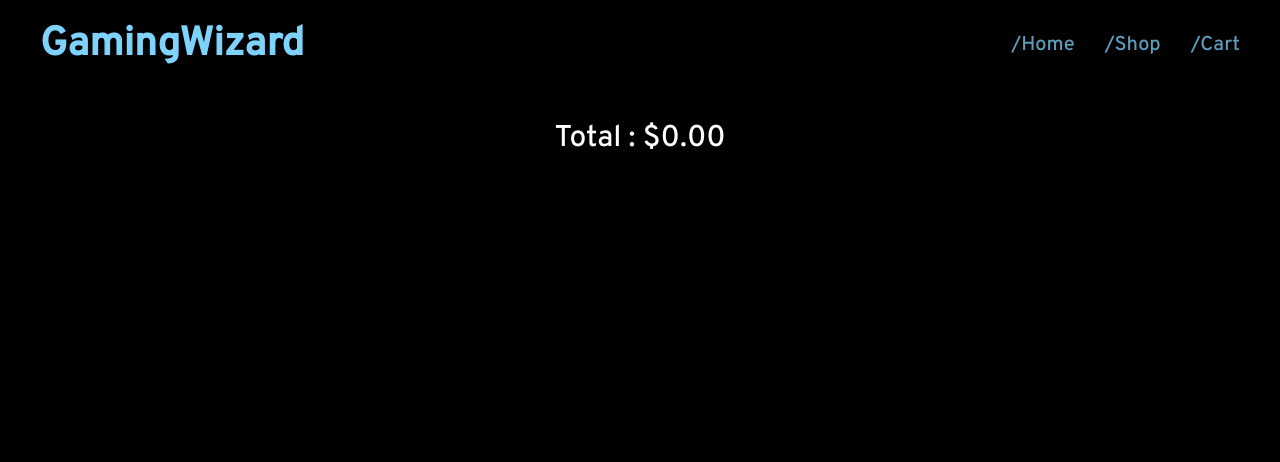
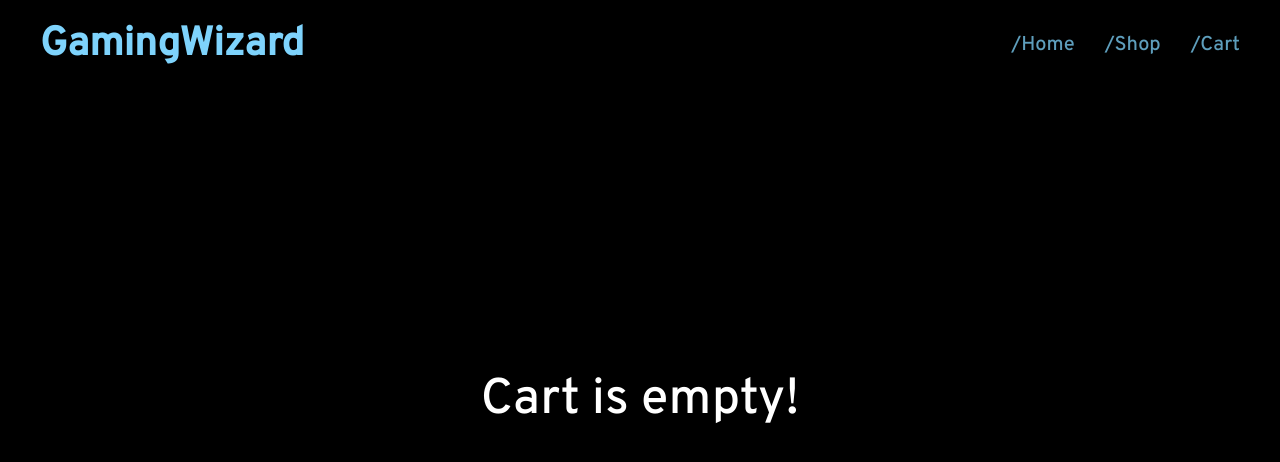
Before and after one commit to wyhong3103/shopping-cart, a React (Create React App) app: page /cart in a window 1280 px wide. Shown: the top 462 px of the page. Built offline with nearby package versions, Linux system fonts and the light colour scheme.

Commit message:
Change not found component to a message component

```diff
--- a/src/App.js
+++ b/src/App.js
@@ -5,7 +5,7 @@ import Cart from './components/Cart';
 import Home from './components/Home';
 import Product from './components/Product';
 import Shop from './components/Shop';
-import NotFound from './components/NotFound';
+import Message from './components/Message';
 import './styles/General.css';
 
 
@@ -189,7 +189,7 @@ const App = () => {
                 />
             <Route
                 path="*"
-                element={<NotFound/>}
+                element={<Message msg="Page not found!"/>}
             />
             </Routes>
         </BrowserRouter>
--- a/src/components/Cart.js
+++ b/src/components/Cart.js
@@ -1,5 +1,6 @@
 import CartItem from "./CartItem";
 import { Link } from "react-router-dom";
+import Message from "./Message";
 import '../styles/Cart.css';
 
 const Cart = ({cart}) => {
@@ -9,6 +10,11 @@ const Cart = ({cart}) => {
     }
 
     return(
+        <div>
+            {
+                cart.length === 0 ?
+                <Message msg="Cart is empty!"/>
+                :
                 <div className="cart-cont">
                     <div className="cart-items">
                         {
@@ -27,6 +33,8 @@ const Cart = ({cart}) => {
                         <p className="total">Total : ${total.toFixed(2)}</p>
                     </div>
                 </div>
+            }
+        </div>
     )
 }
 
--- /dev/null
+++ b/src/components/Message.js
@@ -0,0 +1,11 @@
+import '../styles/Message.css';
+
+const Message = ({msg}) => {
+    return(
+        <div className="message">
+            {msg}
+        </div>
+    )
+}
+
+export default Message;
--- a/src/components/NotFound.js
+++ /dev/null
@@ -1,11 +0,0 @@
-import '../styles/notFound.css';
-
-const NotFound = () => {
-    return(
-        <div className="not-found">
-            Page Not Found!
-        </div>
-    )
-}
-
-export default NotFound;
--- a/src/components/Product.js
+++ b/src/components/Product.js
@@ -1,5 +1,5 @@
 import { useParams } from 'react-router-dom';
-import NotFound from './NotFound';
+import Message from './Message';
 import '../styles/Product.css';
 
 const Product = ({cart, products, inc, dec}) => {
@@ -36,7 +36,7 @@ const Product = ({cart, products, inc, dec}) => {
         <div>
             {
                 notFound ?
-                <NotFound/>
+                <Message msg="Page not found!"/>
                 :
                 <div className="product-cont">
                     <div className="product-flex">
--- a/src/styles/notFound.css
+++ b/src/styles/Message.css
@@ -1,4 +1,4 @@
-.not-found{
+.message{
     height : 100vh;
     display: flex;
     justify-content: center;
```
Lines whose indentation alone changed are shown as unchanged.
